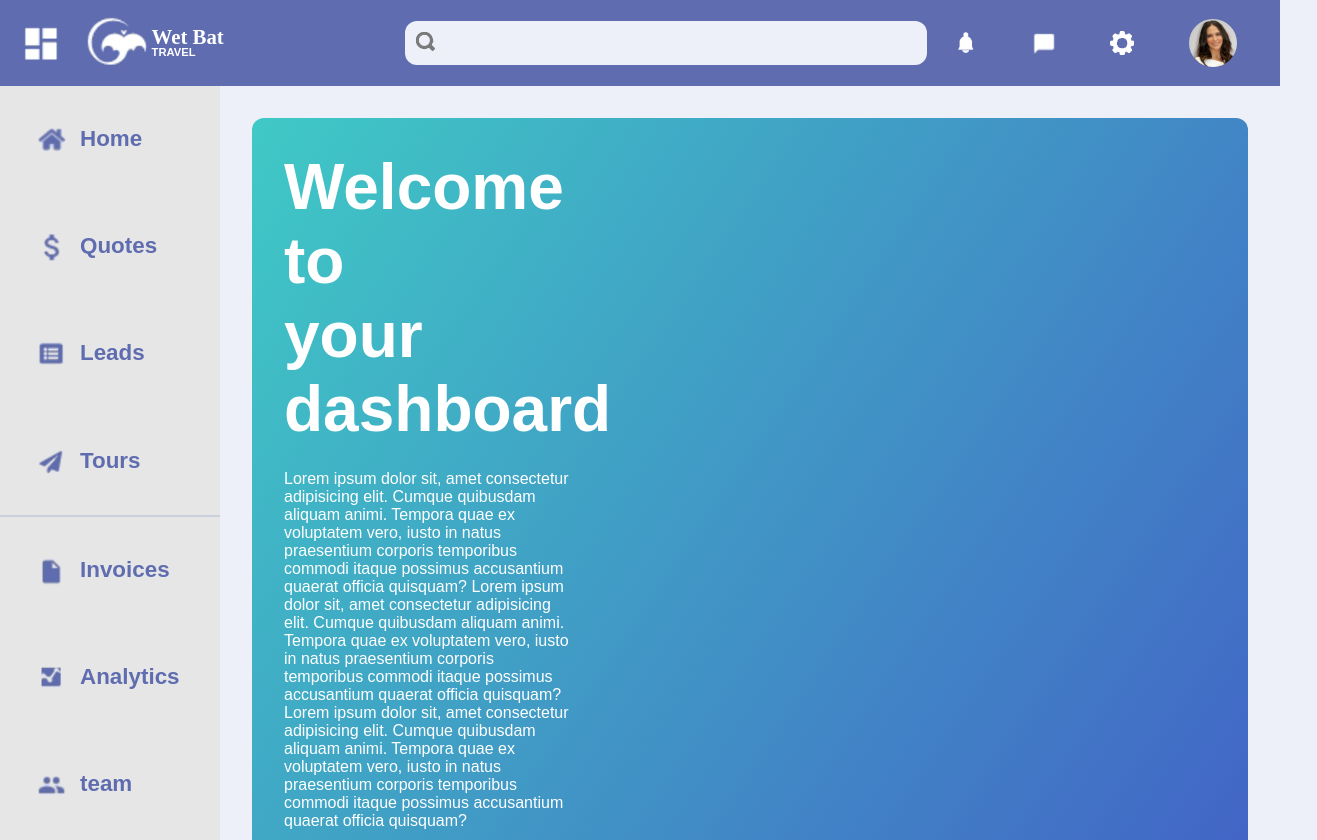
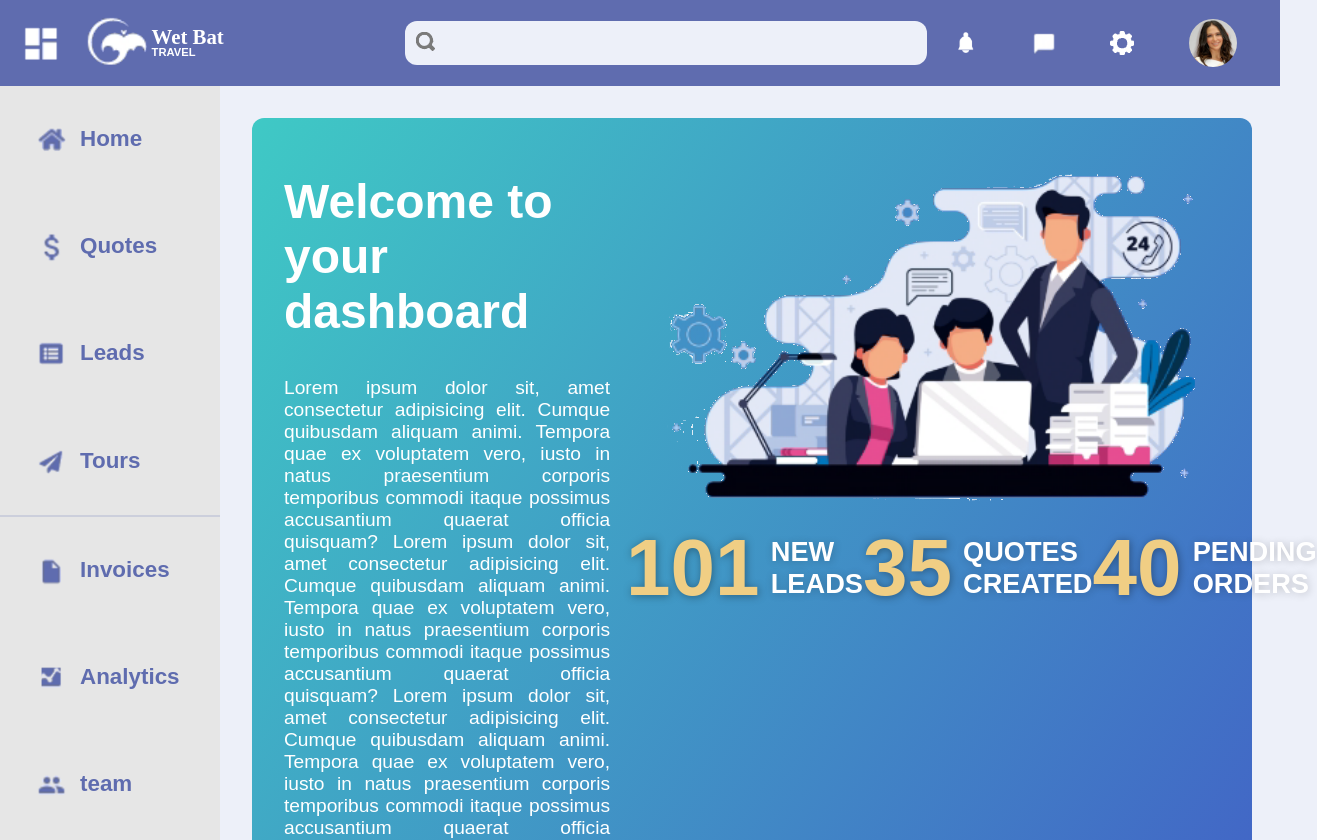
Before and after one commit to SamirSouzaSys/lcdc_wetbat_samir, a React (Create React App) app: page / in a window 1280 px wide. Shown: the top 840 px of the page, 1317 px wide, since content can reach past the window. Built offline with nearby package versions, Linux system fonts and the light colour scheme; a web font is replaced by a local one.

Commit message:
CardMain - OK

```diff
--- a/src/components/CardMain/index.tsx
+++ b/src/components/CardMain/index.tsx
@@ -1,7 +1,8 @@
-import { CardHeader } from "../CardHeader";
 import { Container, Content } from "./styles";
+import img_team from '../../assets/img_team.png';
 
-export function CardMain(props:any) {
+
+export function CardMain(props: any) {
 
   return (
     <>
@@ -9,7 +10,7 @@ export function CardMain(props:any) {
         <Content>
           <div className="main-left">
             <h1>
-              Welcome to<br/>your dashboard
+              Welcome to<br />your dashboard
             </h1>
             <p>
               Lorem ipsum dolor sit, amet consectetur adipisicing elit. Cumque quibusdam aliquam animi. Tempora quae ex voluptatem vero, iusto in natus praesentium corporis temporibus commodi itaque possimus accusantium quaerat officia quisquam?
@@ -17,6 +18,25 @@ export function CardMain(props:any) {
               Lorem ipsum dolor sit, amet consectetur adipisicing elit. Cumque quibusdam aliquam animi. Tempora quae ex voluptatem vero, iusto in natus praesentium corporis temporibus commodi itaque possimus accusantium quaerat officia quisquam?
             </p>
           </div>
+          <div className="main-right">
+            <div className="img">
+              <img src={img_team} alt="Img Team" />
+            </div>
+            <div className="number-texts">
+              <div>
+                <div className="number">101</div>
+                <div className="texts">NEW<br />LEADS</div>
+              </div>
+              <div>
+                <div className="number">35</div>
+                <div className="texts">QUOTES<br />CREATED</div>
+              </div>
+              <div>
+                <div className="number">40</div>
+                <div className="texts">PENDING<br />ORDERS</div>
+              </div>
+            </div>
+          </div>
         </Content>
       </Container>
     </>
--- a/src/components/CardMain/styles.ts
+++ b/src/components/CardMain/styles.ts
@@ -16,18 +16,58 @@ export const Container = styled.header`
   `
 
 export const Content = styled.div`
+  display: flex;
+  padding: 1.5rem 0;
+
   .main-left {
-    width:33%;
+    width:37%;
     padding: 1rem;
     color:white;
 
     h1 {
-      font-size: 4rem;
+      font-size: 3rem;
       font-weight: 800;
-      margin-bottom: 1.5rem;
+      margin-bottom: 2.4rem;
+    }
+
+    p{
+      font-size: 1.2rem;
+      font-weight: 500;
+      text-align: justify;
     }
   }
   .main-right {
-    width:33%;
+    width: 63%;
+
+    .img{
+      text-align:center;
+      margin: 1rem 0;
+    }
+  }
+  .number-texts{
+      text-align:center;
+      display: flex;
+
+      div {
+        display: flex;
+        margin: auto;
+      }
+
+      .number {
+        font-weight: 900;
+        font-family: sans-serif;
+        font-size: 5rem;
+        margin-right: 0.7rem;
+        color: #F0CE84;
+        text-shadow: 1px 1px 8px rgba(0,0,0,0.35);
+      }
+
+      .texts {
+        font-size: 1.7rem;
+        color: white;
+        font-weight: 700;
+        text-align: left;
+        text-shadow: 1px 1px 8px rgba(0,0,0,0.2);
+      }
   }
 `
```
Also changed, not shown: src/assets/img_team.png (added).
